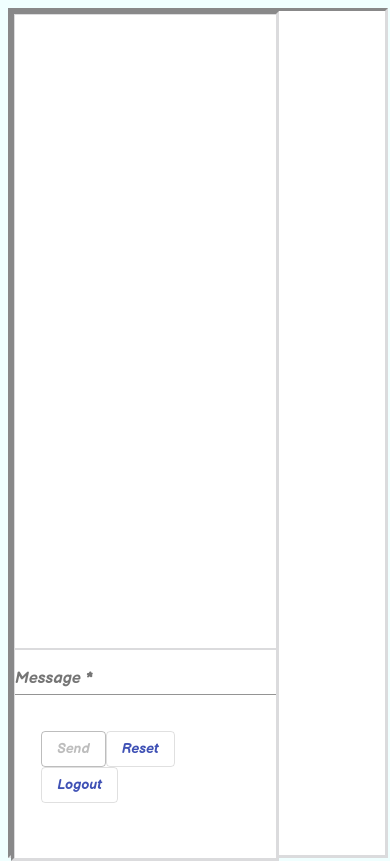
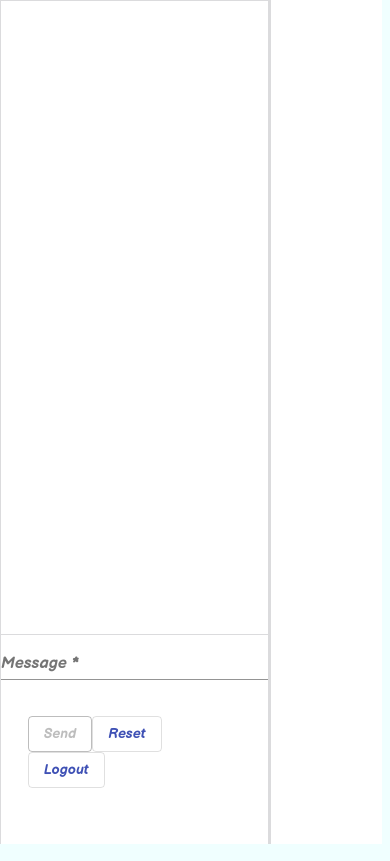
Before and after one commit to Erema-dev/testChat, an Angular app in the folder client/: page /chat in a window 390 px wide. Built offline with nearby package versions, Linux system fonts and the light colour scheme; sample sign-in values are in the browser's storage.

Commit message:
style responsive

```diff
--- a/client/src/app/messages-page/messages-page.component.css
+++ b/client/src/app/messages-page/messages-page.component.css
@@ -41,7 +41,6 @@ li{
 	background: #ffffff;
 	margin-right: 40%;
 	overflow: hidden;
-	/* display: table-cell; */
 	grid-column: 1;
 }
 
@@ -51,8 +50,9 @@ li{
 	display: grid;
 	grid-template-columns: 70% 30% ;
 	grid-gap: 0;
-	border: 3px inset #dbdbdd;
+	border: 3px solid #dbdbdd;
 	margin: 0 20%;
+	border-radius: 10px;
 }
 
 
@@ -74,7 +74,6 @@ li{
 }
 
 .input-field{
-	/* display: grid; */
 	overflow: auto;
 }
 
@@ -84,19 +83,41 @@ li{
 	body{
 		padding: 0;
 		margin: 0;
-		height: 100vh;
+		height: 99vh;
+		width:50%;
 	}
 	.container{
-		width: 100%;
+		width: 98%;
 		height: 100vh;
 		margin: 0 0 0 0;
-		border-radius: none
+		border-radius: 0;
+		position: absolute;
+		top:0;
+		left:0;
+		border:none;
 	}
 	.input-field{
 		/* display: grid; */
 		overflow: auto;
 	}
 
+	.online {
+		border-left: 3px inset #dbdbdd;
+		border-top: none;
+		border-bottom:none;
+		border-right: none;
+	}
+
+	.chat{
+		border-bottom: none;
+		border-top: none;
+		border-left: none;
+	}
+
+	.enterMessage{
+		border-bottom: none;
+		border-top: none;
+	}
 
 	.messageInChat {
 		overflow: auto;
```
Lines whose indentation alone changed are shown as unchanged.
